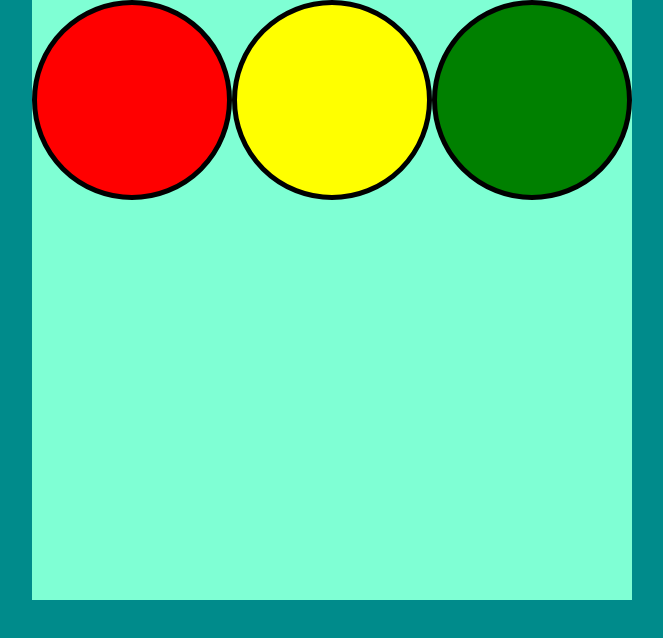
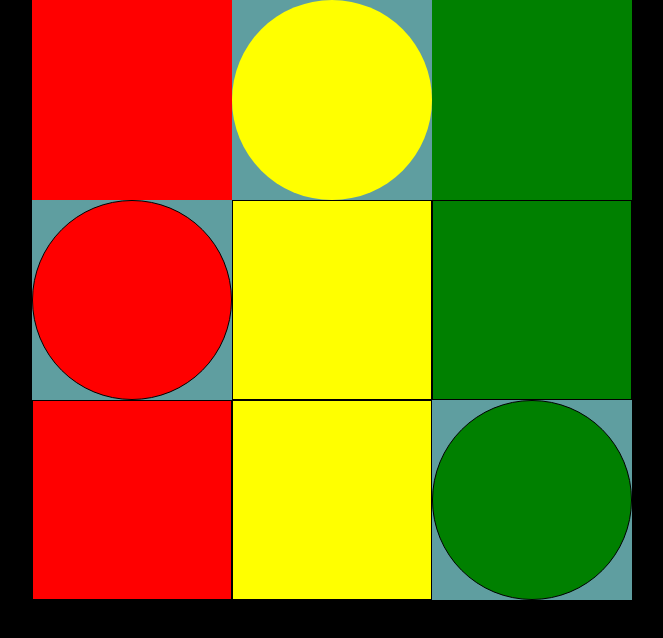
Before and after one commit to EgorKiryachkov/TITpv20Circles, a plain HTML site: page index.html in a window 1280 px wide. Shown: the whole page, without its empty margins (308-971 px from the left). Drawn offline with Linux system fonts and the light colour scheme.

Commit message:
Create Web Page

```diff
--- a/css/style.css
+++ b/css/style.css
@@ -1,5 +1,5 @@
 body {
-    background-color: darkcyan;
+    background-color: black;
     margin: 0;
     padding: 0;
 }
@@ -7,7 +7,7 @@ body {
 .mainDiv {
     height: 600px;
     width: 600px;
-    background-color: aquamarine;
+    background-color: cadetblue;
     /*border-radius: 50%;*/
     margin: 0 auto;
     font-size: 0px;
@@ -18,8 +18,6 @@ body {
     height: 200px;
     width: 200px;
     margin: 0 auto;
-    border-radius: 50%;
-    border: 5px solid black;
     box-sizing: border-box;
 }
 
@@ -29,8 +27,41 @@ background-color: red;
 
 .yellow {
     background-color: yellow;
+    border-radius: 50%;
 }
 
 .green {
     background-color: green;
 }
+
+.red1 {
+    background-color: red;
+    border-radius: 50%;
+    border: 1px solid black;
+}
+
+.yellow1 {
+    background-color: yellow;
+    border:1px solid black;
+}
+
+.green1 {
+    background-color: green;
+    border:1px solid black;
+}
+
+.red2 {
+    background-color: red;
+    border: 1px solid black;
+}
+
+.yellow2 {
+    background-color: yellow;
+    border:1px solid black;
+}
+
+.green2 {
+    background-color: green;
+    border-radius: 50%;
+    border:1px solid black;
+}
--- a/index.html
+++ b/index.html
@@ -12,6 +12,12 @@
         <div class="red"></div>
         <div class="yellow"></div>
         <div class="green"></div>
+        <div class="red1"></div>
+        <div class="yellow1"></div>
+        <div class="green1"></div>
+        <div class="red2"></div>
+        <div class="yellow2"></div>
+        <div class="green2"></div>
     </div>
 
 </body>
```
